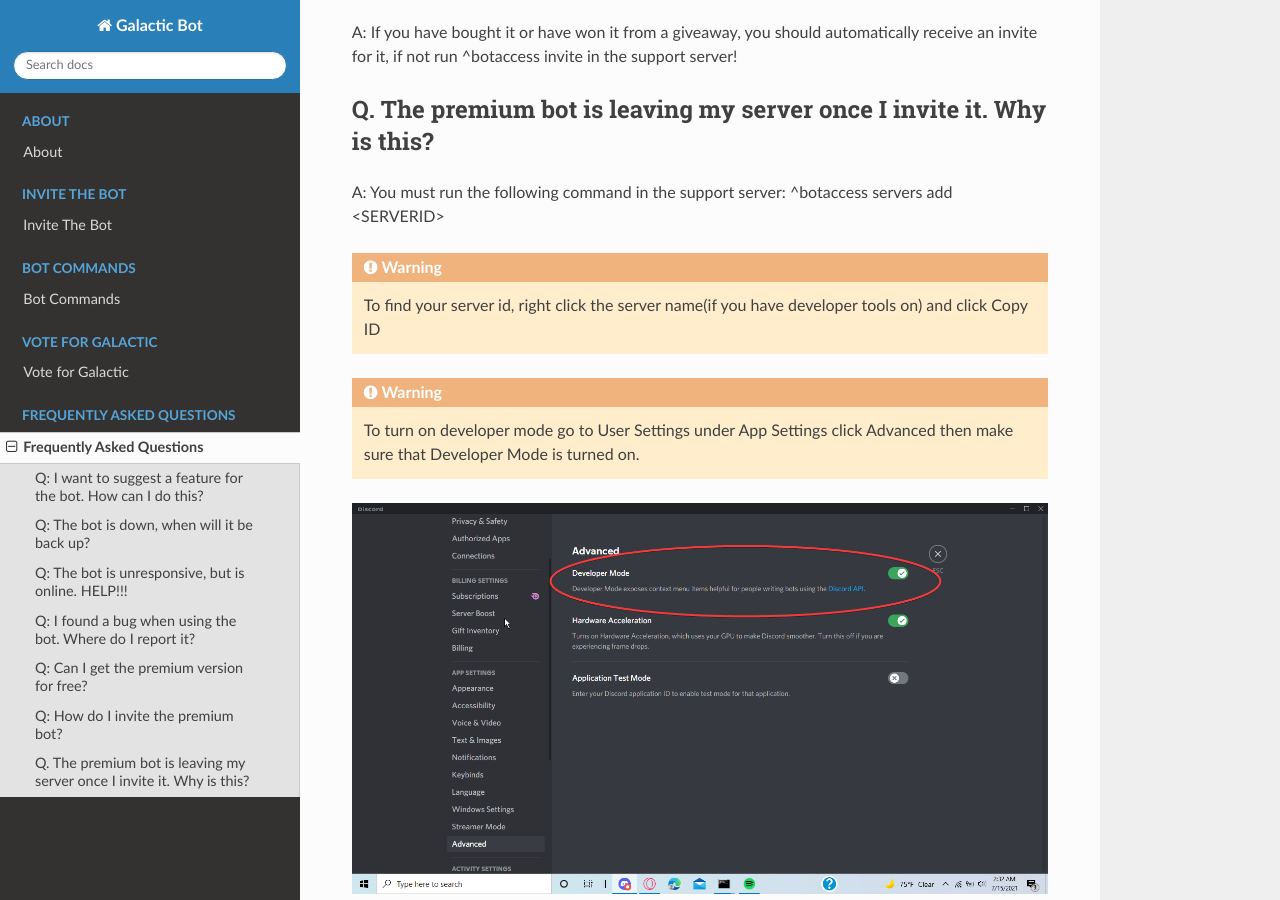
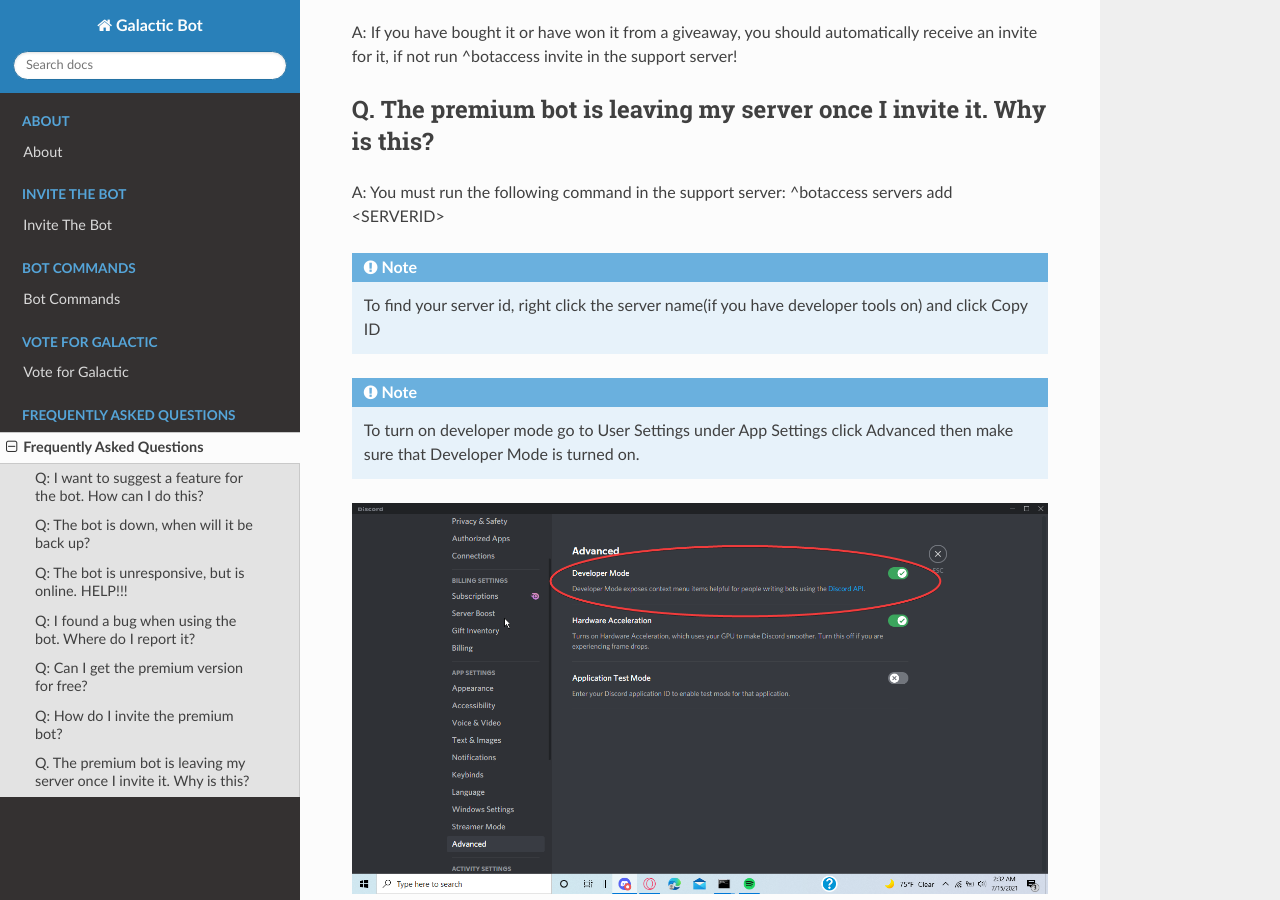
Before and after one commit to StormyGalaxy/Galactic-Bot, a Sphinx documentation site: the page built from docs/FAQ.rst, in a window 1280 px wide and 900 px high, scrolled down 888 px. Built offline with Sphinx 7.4.7 and the Read the Docs theme 2.0.0, drawn with Linux system fonts in a browser that asks for light colours; some of the changed lines change nothing that is shown.

Commit message:
Update FAQ.rst

```diff
--- a/docs/FAQ.rst
+++ b/docs/FAQ.rst
@@ -65,8 +65,8 @@
 A: You must run the following command in the support server: ^botaccess servers add <SERVERID>
 
 
-.. warning:: To find your server id, right click the server name(if you have developer tools on) and click Copy ID
+.. note:: To find your server id, right click the server name(if you have developer tools on) and click Copy ID
 
-.. warning:: To turn on developer mode go to User Settings under App Settings click Advanced then make sure that Developer Mode is turned on.
+.. note:: To turn on developer mode go to User Settings under App Settings click Advanced then make sure that Developer Mode is turned on.
 
 .. image:: images/devmode.png
```
